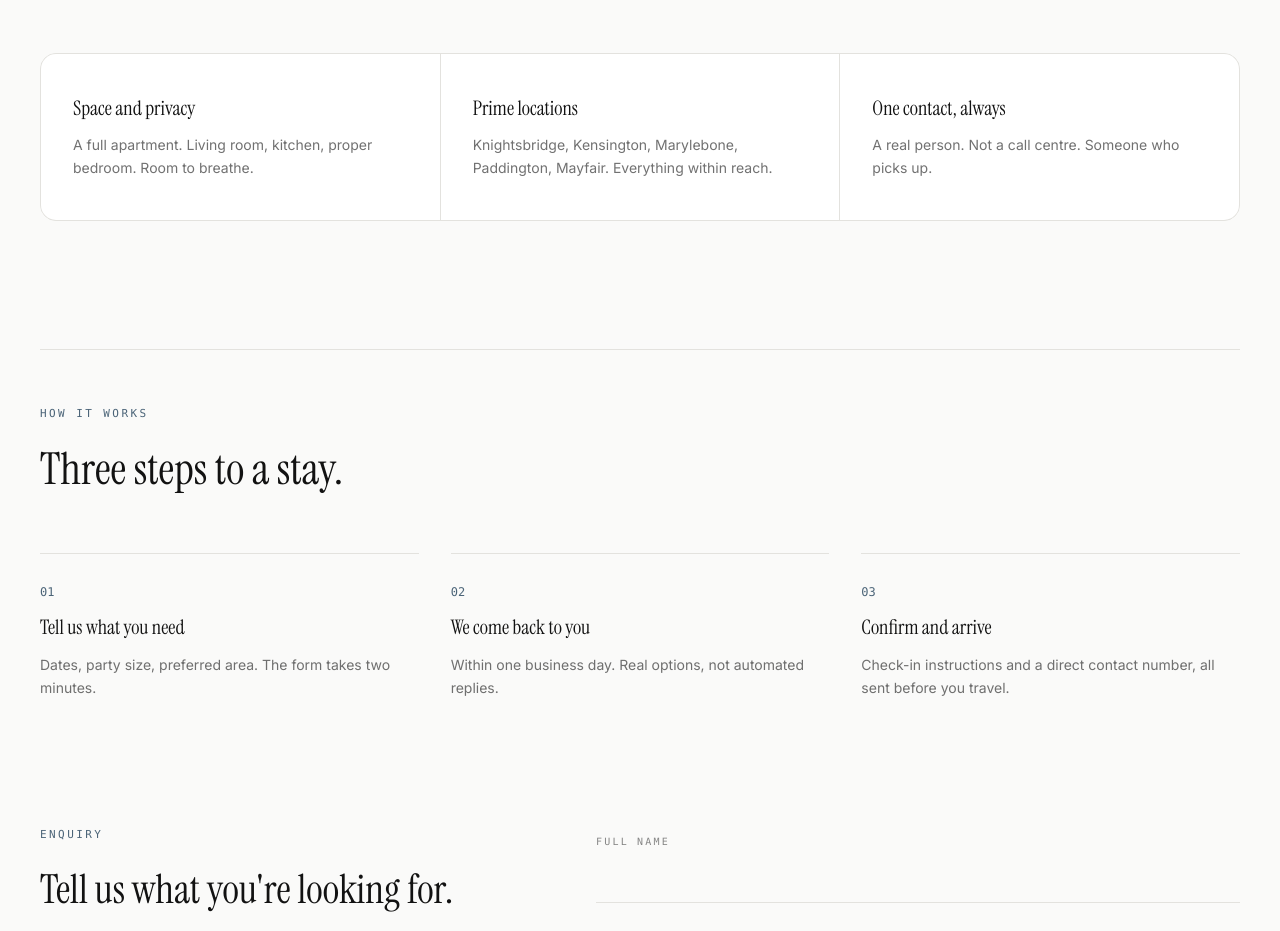
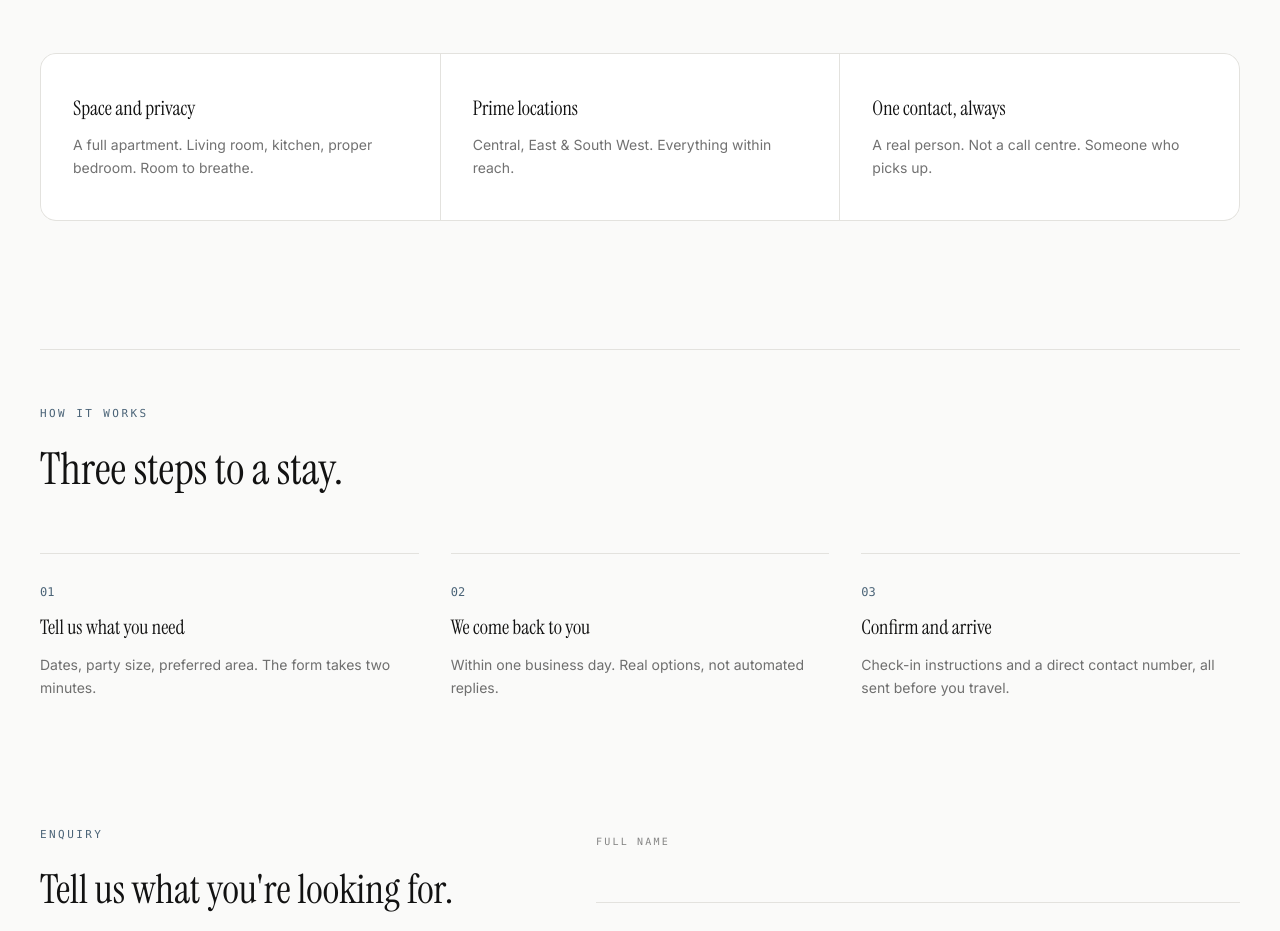
Before and after one commit to moonidil/aire, a Next.js app: page /to-rent in a window 1280 px wide. Shown: the part 860-1791 px from the top of the page. Built offline with nearby package versions, Linux system fonts and the light colour scheme.

Commit message:
torent improvements

```diff
--- a/app/to-rent/page.tsx
+++ b/app/to-rent/page.tsx
@@ -17,7 +17,7 @@ const PROOF_POINTS = [
   },
   {
     title: "Prime locations",
-    copy: "Knightsbridge, Kensington, Marylebone, Paddington, Mayfair. Everything within reach.",
+    copy: "Central, East & South West. Everything within reach.",
   },
   {
     title: "One contact, always",
```
